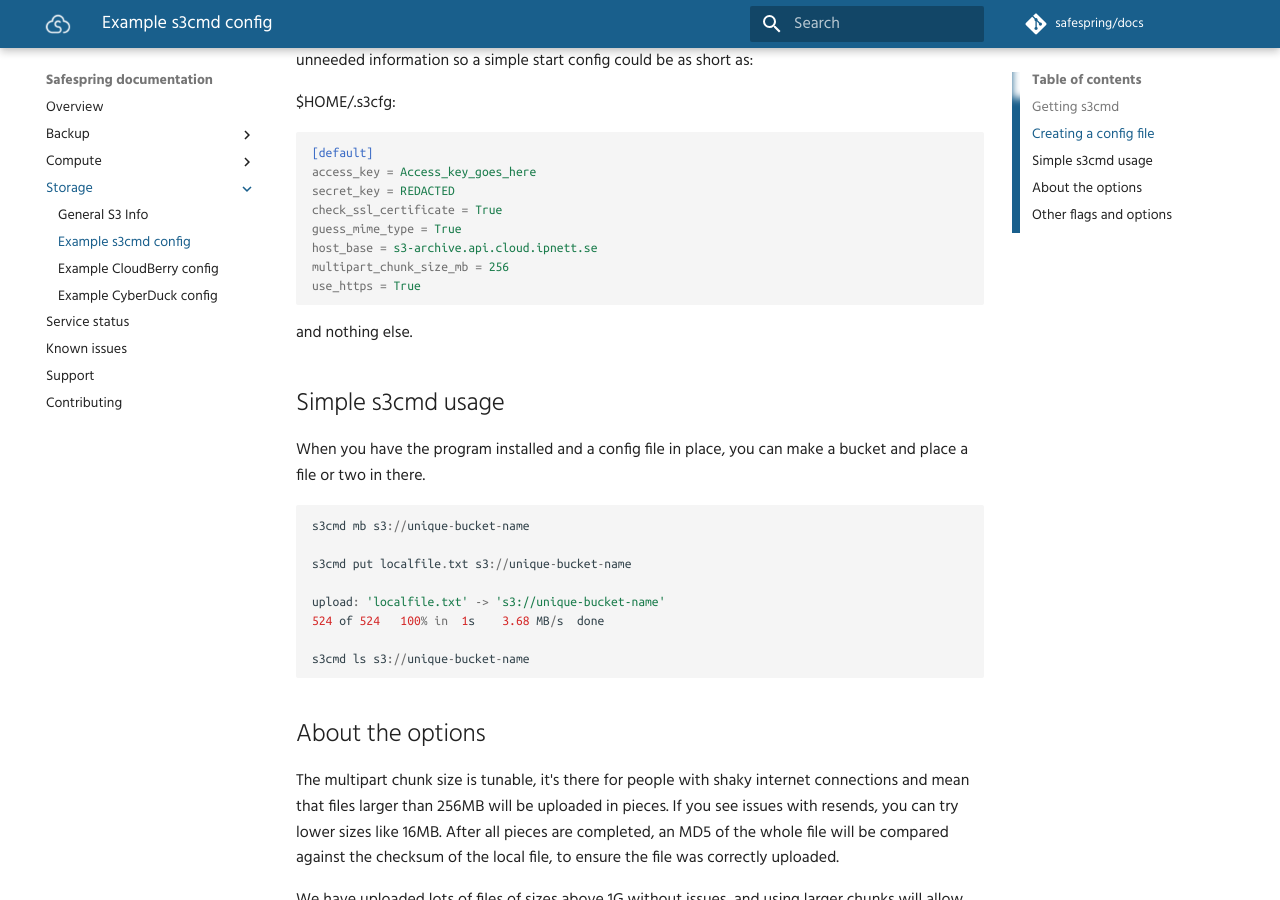
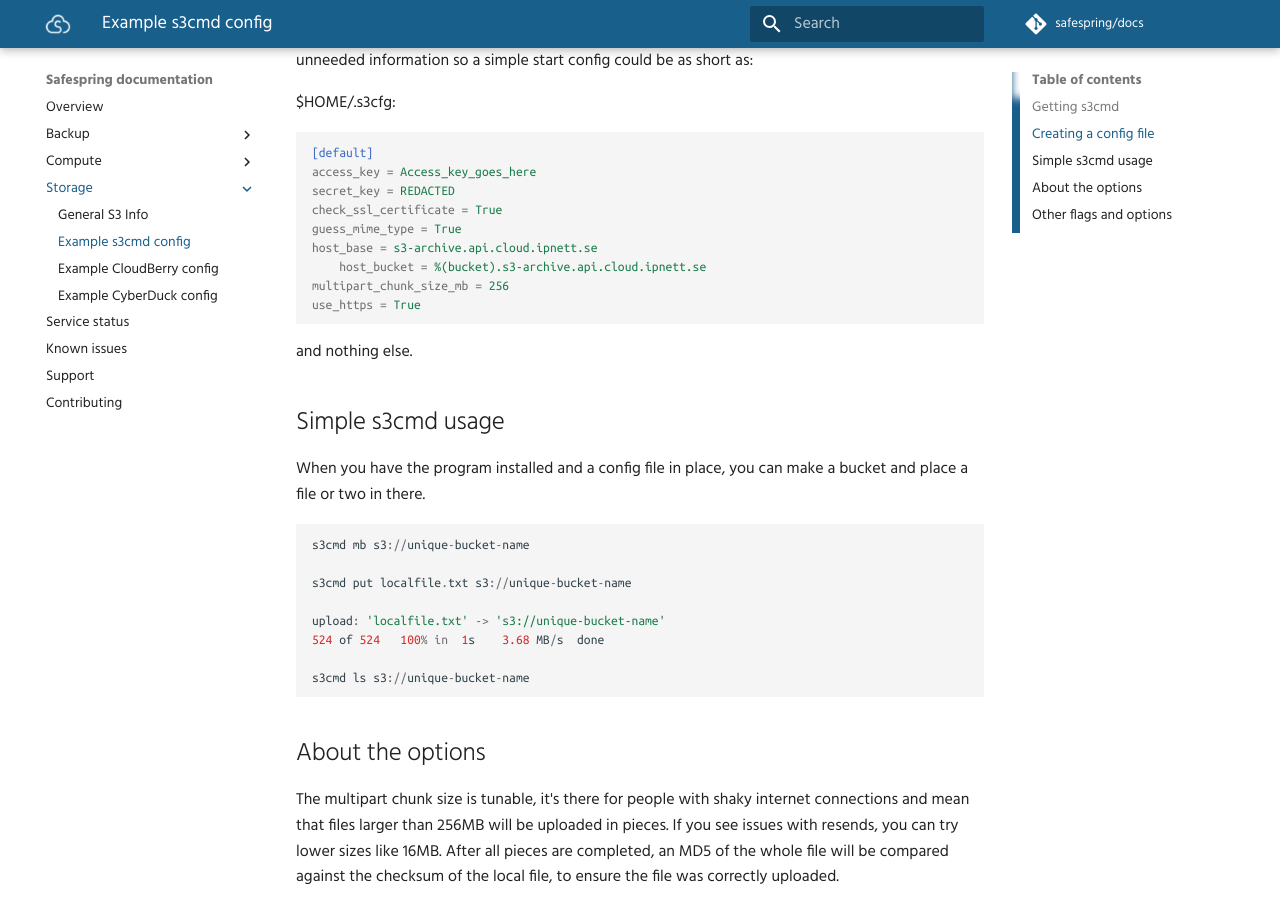
Before and after one commit to safespring/docs, an MkDocs documentation site: the page built from content/storage/s3cmd.md, in a window 1280 px wide and 900 px high, scrolled down 375 px. Built offline with MkDocs 1.6.1 and Material for MkDocs 9.7.7, drawn with Linux system fonts in a browser that asks for light colours; comment, search, counter and statistics services are not loaded; old or Windows-style settings are respelled for this version of MkDocs.

Commit message:
Added host_bucket statement in s3cfg example.

```diff
--- a/content/storage/s3cmd.md
+++ b/content/storage/s3cmd.md
@@ -16,6 +16,7 @@
     check_ssl_certificate = True
     guess_mime_type = True
     host_base = s3-archive.api.cloud.ipnett.se
+		host_bucket = %(bucket).s3-archive.api.cloud.ipnett.se
     multipart_chunk_size_mb = 256
     use_https = True
 
```
